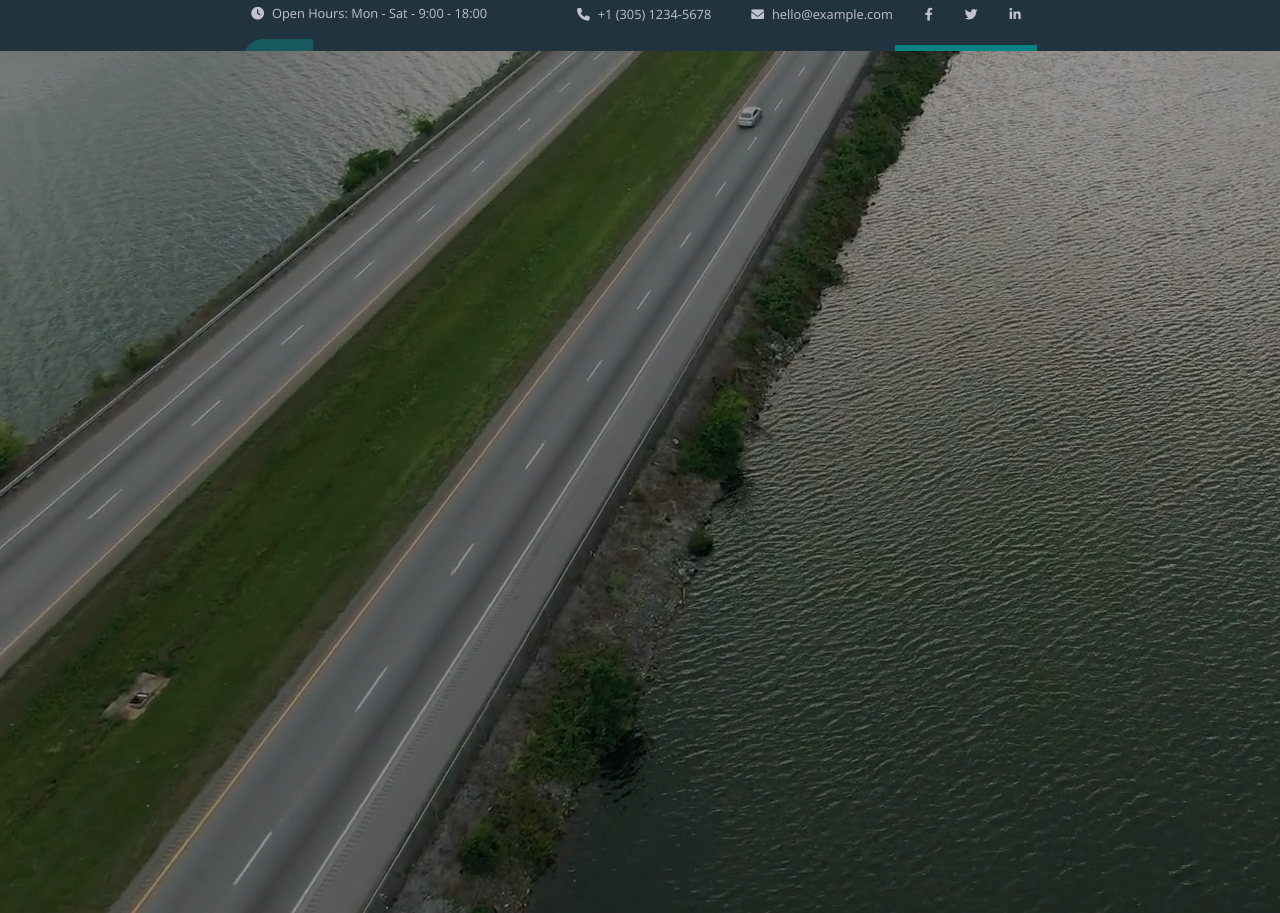
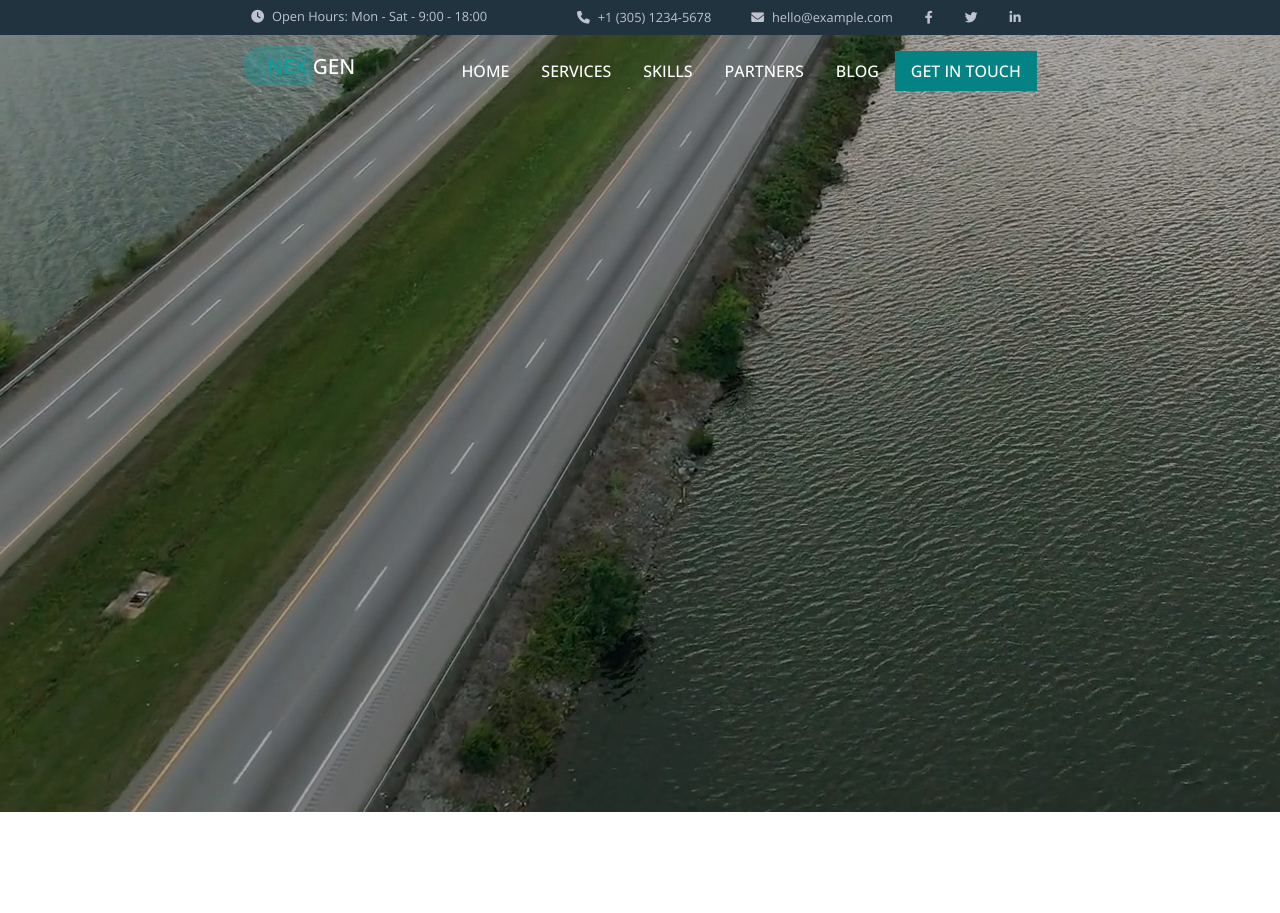
Before and after one commit to AnTosi/proj-html-vuejs, a Vue app: page / in a window 1280 px wide. After the commit the page ends 812 px from the top, so only its background shows below. Built offline with nearby package versions, Linux system fonts and the light colour scheme.

Commit message:
solved filter issue

```diff
--- a/src/components/SiteHeader.vue
+++ b/src/components/SiteHeader.vue
@@ -68,10 +68,16 @@ export default {
     @import '../assets/variables.scss';
 
     .header {
+        filter: brightness(1);
         width: 100%;
         background-color: #21333E;
         color: $muted-grey;
         font-size: 0.8rem;
+        z-index: 3;
+        position: absolute;
+        height: 35px;
+        top: 0;
+        left: 0;
 
         .lg_container {
             width: 62%;
--- a/src/components/SiteMain.vue
+++ b/src/components/SiteMain.vue
@@ -48,7 +48,7 @@ export default {
         background-image: url("../assets/jumbo.jpg");
         height: 862px;
         background-position-y: 100%;
-        filter: brightness(0.6);
+        filter: brightness(0.7);
         margin-top: -50px;
     }
 </style>
```
